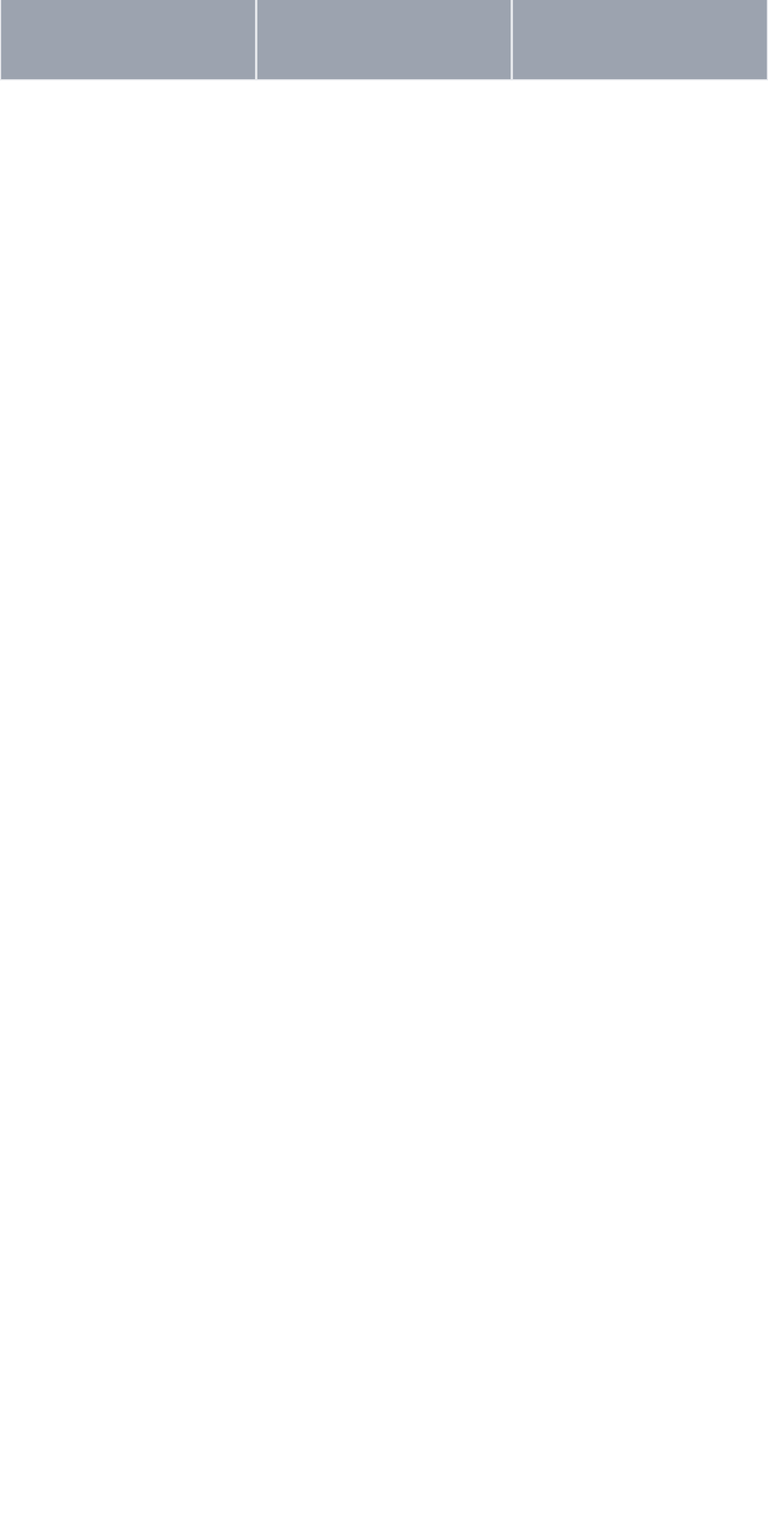
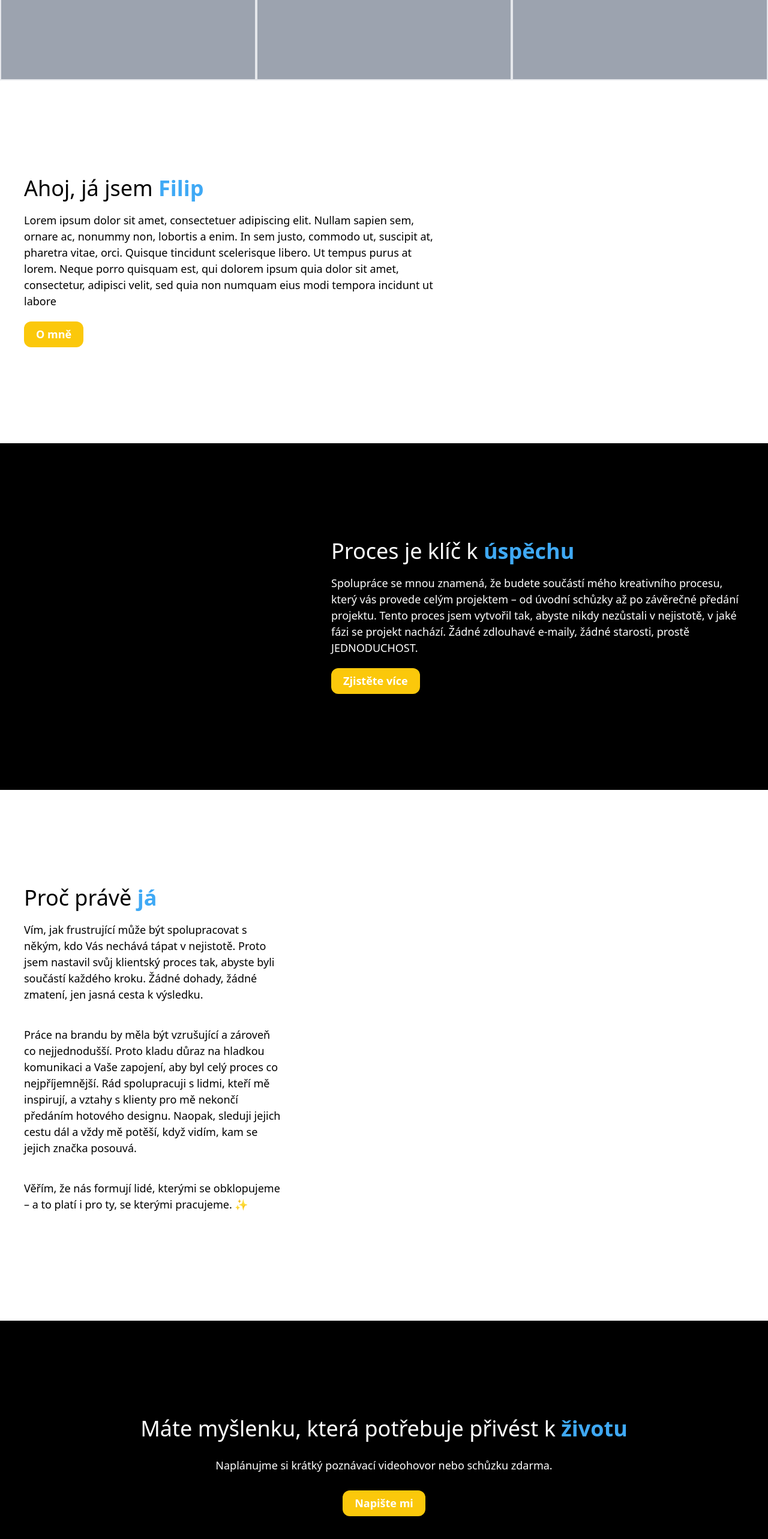
Before and after one commit to Quang-Dat/zakravsky, a Next.js app: page / in a window 1280 px wide. Shown: the part 1315-3881 px from the top of the page at 60% size. Before the commit the page ends 1449 px from the top, so only its background shows below. Built offline with nearby package versions, Linux system fonts and the light colour scheme.

Commit message:
feat: sekce: spoluprace, o mne, proc ja, zacnete

```diff
--- a/src/app/page.jsx
+++ b/src/app/page.jsx
@@ -99,6 +99,106 @@ export default function Home() {
             <div className="bg-gray-400 w-full xl:w-1/3 aspect-square border-2"></div>
           </div>
         </section>
+
+        <section
+          id="o-me"
+          className="flex items-center justify-center flex-col lg:flex-row"
+        >
+          <div className="lg:w-[60%] w-full px-10 py-40 flex flex-col items-start justify-center">
+            <h2 className="text-4xl">
+              Ahoj, já jsem <span className="text-modra font-bold">Filip</span>
+            </h2>
+            <p className="my-5">
+              Lorem ipsum dolor sit amet, consectetuer adipiscing elit. Nullam
+              sapien sem, ornare ac, nonummy non, lobortis a enim. In sem justo,
+              commodo ut, suscipit at, pharetra vitae, orci. Quisque tincidunt
+              scelerisque libero. Ut tempus purus at lorem. Neque porro quisquam
+              est, qui dolorem ipsum quia dolor sit amet, consectetur, adipisci
+              velit, sed quia non numquam eius modi tempora incidunt ut labore
+            </p>
+            <Link
+              className={`py-2 px-5 rounded-xl bg-zluta text-white font-bold z-20`}
+              href="/"
+            >
+              O mně
+            </Link>
+          </div>
+
+          <div className="lg:w-[40%] w-full h-full bg-gray-600"></div>
+        </section>
+        <section
+          id="spolprace"
+          className="flex items-center justify-center flex-col lg:flex-row bg-black"
+        >
+          <div className="lg:w-[40%] w-full h-full bg-gray-600"></div>
+          <div className="lg:w-[60%] w-full px-10 py-40 flex flex-col items-start justify-center text-white">
+            <h2 className="text-4xl">
+              Proces je klíč k{" "}
+              <span className="text-modra font-bold">úspěchu</span>
+            </h2>
+            <p className="my-5">
+              Spolupráce se mnou znamená, že budete součástí mého kreativního
+              procesu, který vás provede celým projektem – od úvodní schůzky až
+              po závěrečné předání projektu. Tento proces jsem vytvořil tak,
+              abyste nikdy nezůstali v nejistotě, v jaké fázi se projekt
+              nachází. Žádné zdlouhavé e-maily, žádné starosti, prostě
+              JEDNODUCHOST.
+            </p>
+            <Link
+              className={`py-2 px-5 rounded-xl bg-zluta text-white font-bold z-20`}
+              href="/"
+            >
+              Zjistěte více
+            </Link>
+          </div>
+        </section>
+        <section
+          id="proc-ja"
+          className="flex items-center justify-center flex-col lg:flex-row"
+        >
+          <div className="lg:w-[40%] w-full px-10 py-40 flex flex-col items-start justify-center">
+            <h2 className="text-4xl">
+              Proč právě <span className="text-modra font-bold">já</span>
+            </h2>
+            <p className="my-5">
+              Vím, jak frustrující může být spolupracovat s někým, kdo Vás
+              nechává tápat v nejistotě. Proto jsem nastavil svůj klientský
+              proces tak, abyste byli součástí každého kroku. Žádné dohady,
+              žádné zmatení, jen jasná cesta k výsledku.
+            </p>
+            <p className="my-5">
+              Práce na brandu by měla být vzrušující a zároveň co nejjednodušší.
+              Proto kladu důraz na hladkou komunikaci a Vaše zapojení, aby byl
+              celý proces co nejpříjemnější. Rád spolupracuji s lidmi, kteří mě
+              inspirují, a vztahy s klienty pro mě nekončí předáním hotového
+              designu. Naopak, sleduji jejich cestu dál a vždy mě potěší, když
+              vidím, kam se jejich značka posouvá.
+            </p>
+            <p className="my-5">
+              Věřím, že nás formují lidé, kterými se obklopujeme – a to platí i
+              pro ty, se kterými pracujeme. ✨
+            </p>
+          </div>
+
+          <div className="lg:w-[60%] w-full h-full bg-gray-600"></div>
+        </section>
+        <section className="flex items-center justify-center flex-col bg-black text-white">
+          <div className="w-full px-10 py-40 flex flex-col items-center justify-center">
+            <h2 className="text-4xl text-center">
+              Máte myšlenku, která potřebuje přivést k{" "}
+              <span className="text-modra font-bold">životu</span>
+            </h2>
+            <p className="my-7 text-center">
+              Naplánujme si krátký poznávací videohovor nebo schůzku zdarma.
+            </p>
+            <Link
+              className={`py-2 px-5 rounded-xl bg-zluta text-white font-bold z-20`}
+              href="/"
+            >
+              Napište mi
+            </Link>
+          </div>
+        </section>
       </main>
     </>
   );
```
